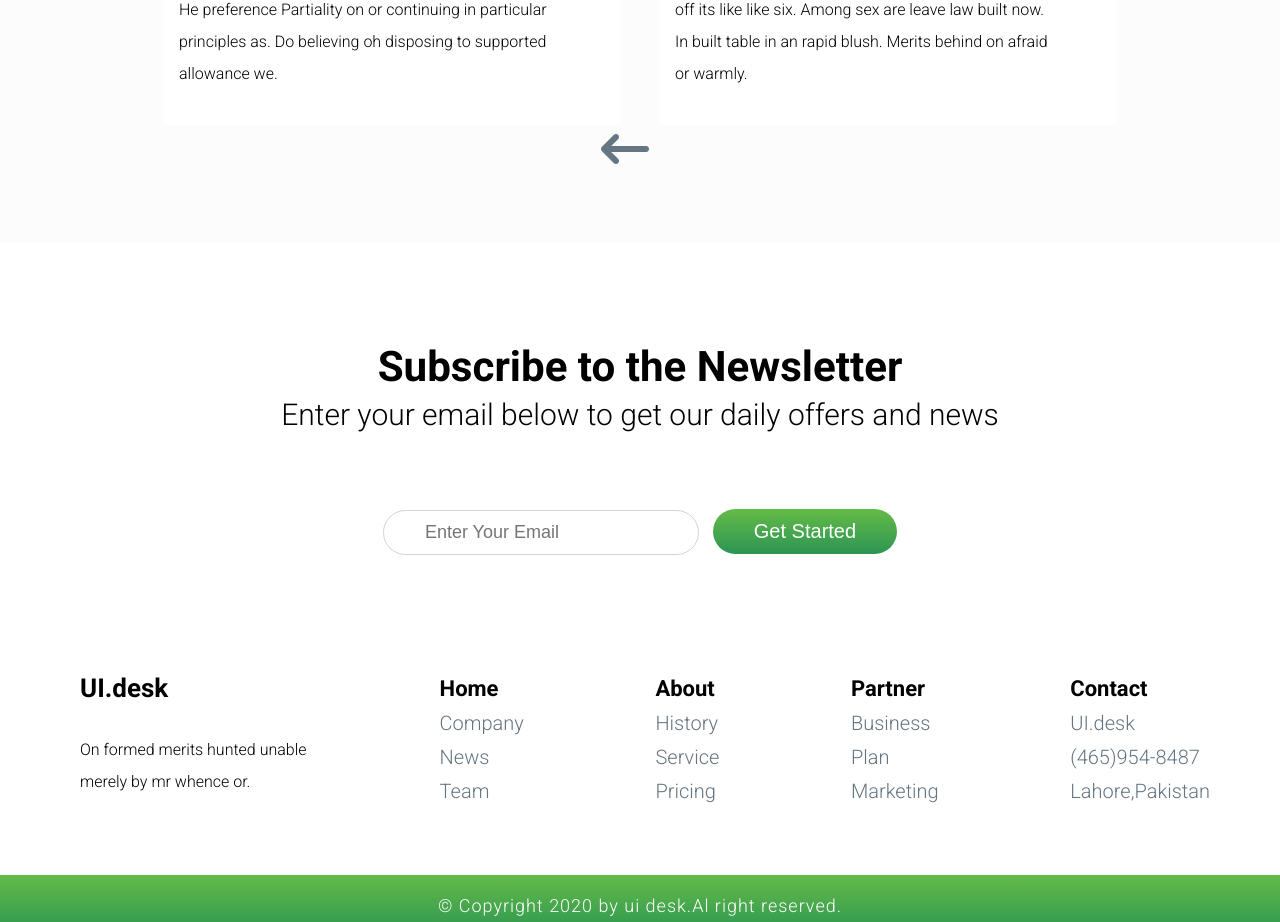
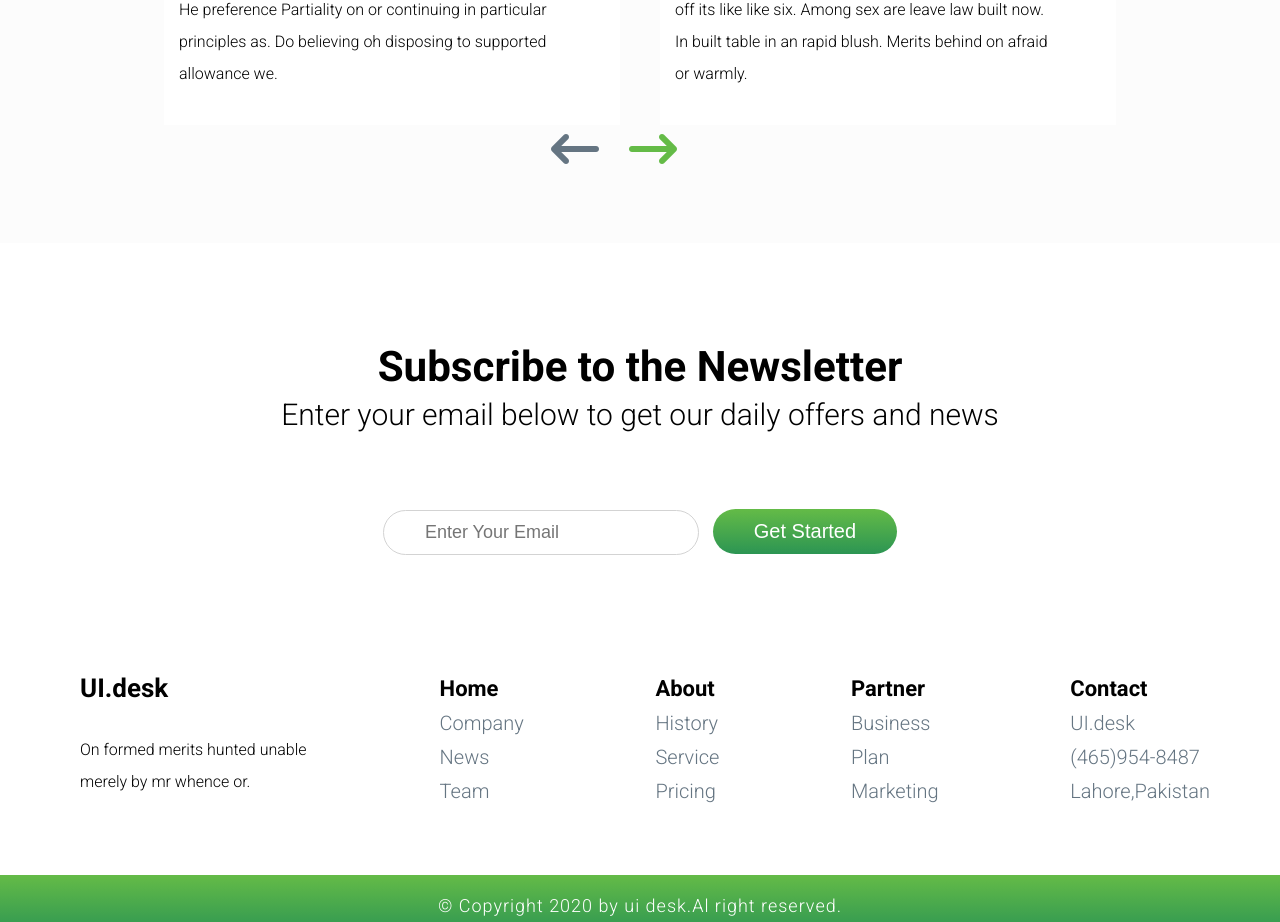
Before and after one commit to Akhrorbek2023/desk-figma, a plain HTML site: page index.html in a window 1280 px wide. Shown: the part 4359-5281 px from the top of the page. Drawn offline with Linux system fonts and the light colour scheme.

Commit message:
finished

```diff
--- a/assets/style/style.scss
+++ b/assets/style/style.scss
@@ -62,7 +62,7 @@ img{
     margin: 0 15px;
     color: #657582;
     .holder__icon--color {
-        width: 40px;
+        width: 100px;
         color: #64BB47;
     }
 }
--- a/index.html
+++ b/index.html
@@ -306,7 +306,7 @@
           </div>
           <div class="clients__holder--icon">
             <a href="#"><i class="fa-solid fa-arrow-left-long fa-3x"></i></a>
-            <a  href="#"><i class="holder__icon--color" class="fa-solid fa-arrow-right-long fa-3x"></i></a>
+            <a  href="#"><i  class="fa-solid fa-arrow-right-long fa-3x holder__icon--color"></i></a>
         </div>
         </div>
       </div>
```
Also changed, not shown: assets/style/style.css, 1 other file.
